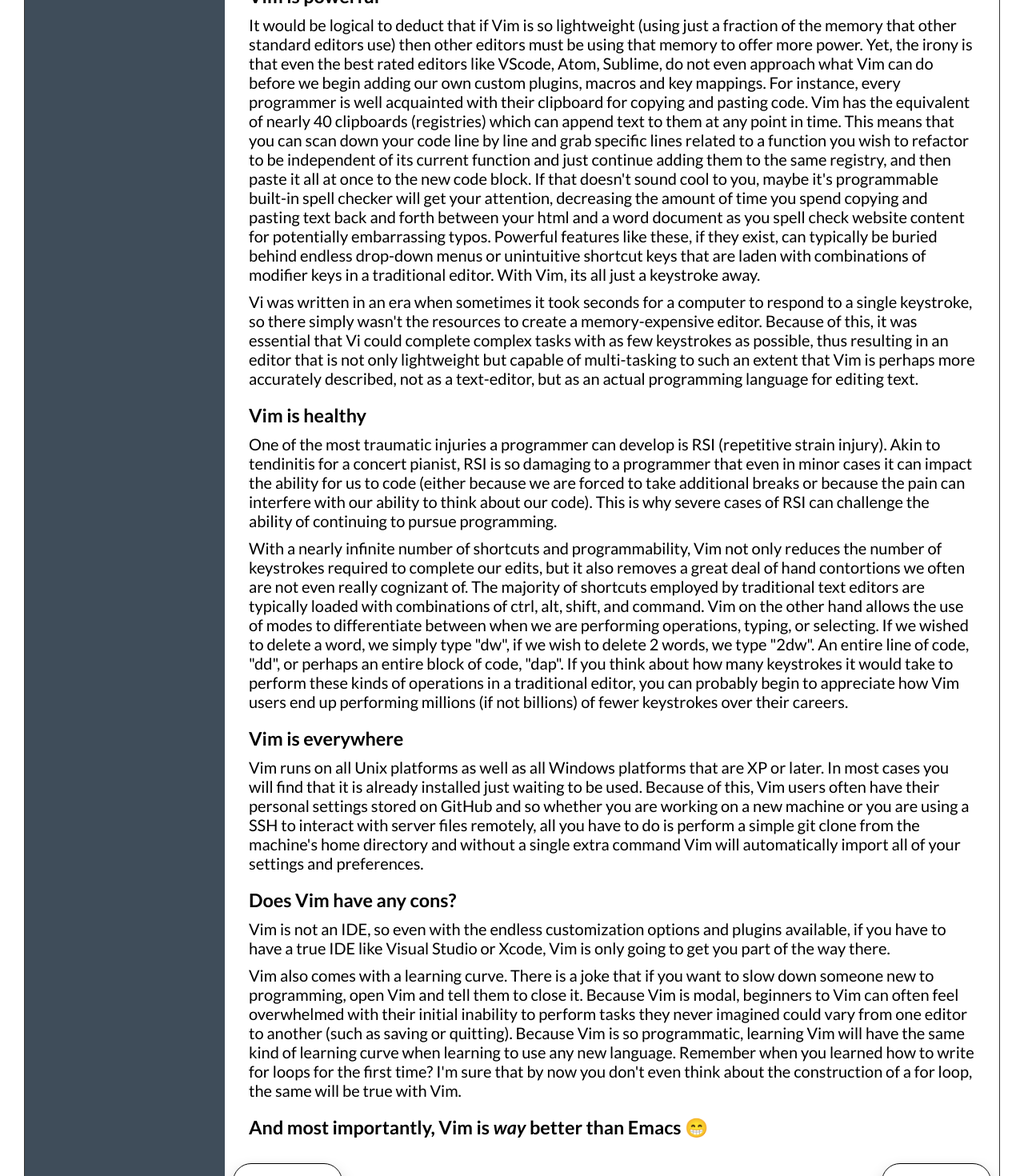
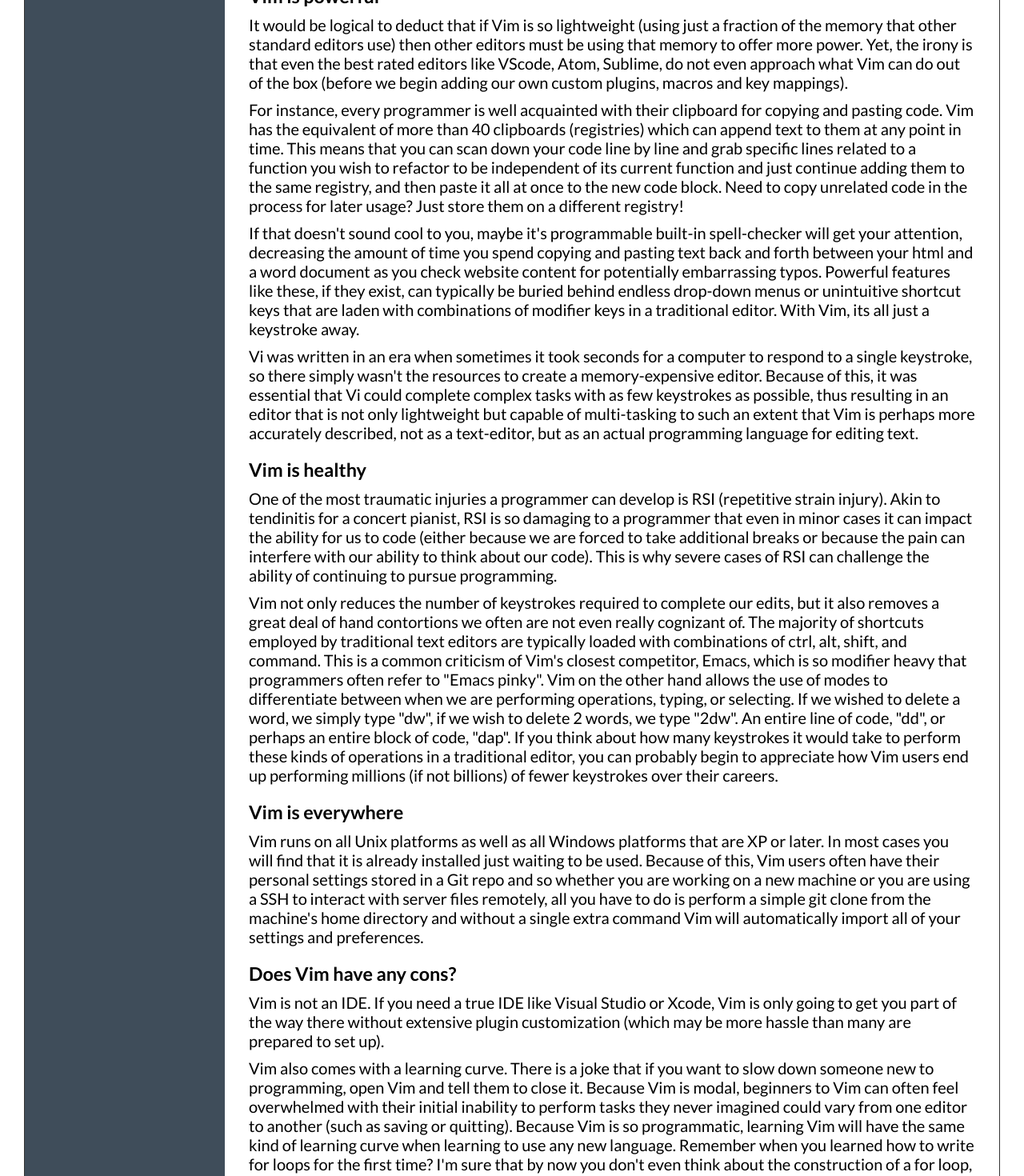
Before and after one commit to prescottbreeden/vim_module, a React app in the folder front_end/: page /2 in a window 1280 px wide. Shown: the part 1240-2710 px from the top of the page at 80% size. Built offline with nearby package versions, Linux system fonts and the light colour scheme.

Commit message:
more edits, overview is reading better now but could probably be slimmed down now

```diff
--- a/front_end/src/components/VimOverview.jsx
+++ b/front_end/src/components/VimOverview.jsx
@@ -92,19 +92,25 @@
           just a fraction of the memory that other standard editors use) then
           other editors must be using that memory to offer more power. Yet, the
           irony is that even the best rated editors like VScode, Atom, Sublime,
-          do not even approach what Vim can do before we begin adding our own
-          custom plugins, macros and key mappings. For instance, every programmer
-          is well acquainted with their clipboard for copying and pasting code.
-          Vim has the equivalent of nearly 40 clipboards (registries) which can append
-          text to them at any point in time. This means that you can scan down
-          your code line by line and grab specific lines related to a function you wish to
-          refactor to be independent of its current function and just continue
-          adding them to the same registry, and then paste it all at once to the new
-          code block.
-          If that doesn't sound cool to you, maybe it's programmable built-in spell
-          checker will get your attention, decreasing the amount of time you
-          spend copying and pasting text back and forth between your html and
-          a word document as you spell check website content for potentially
+          do not even approach what Vim can do out of the box (before we begin
+          adding our own custom plugins, macros and key mappings).
+        </p>
+        <p className="module__text">
+          For instance, every programmer is well acquainted with their clipboard
+          for copying and pasting code. Vim has the equivalent of more than 40
+          clipboards (registries) which can append text to them at any point in
+          time. This means that you can scan down your code line by line and grab
+          specific lines related to a function you wish to refactor to be
+          independent of its current function and just continue adding them to
+          the same registry, and then paste it all at once to the new code block.
+          Need to copy unrelated code in the process for later usage? Just store
+          them on a different registry!
+        </p>
+        <p className="module__text">
+          If that doesn't sound cool to you, maybe it's programmable built-in
+          spell-checker will get your attention, decreasing the amount of time
+          you spend copying and pasting text back and forth between your html
+          and a word document as you check website content for potentially
           embarrassing typos. Powerful features like these, if they exist, can
           typically be buried behind endless drop-down menus or unintuitive
           shortcut keys that are laden with combinations of modifier keys in a
@@ -133,12 +139,13 @@
           of continuing to pursue programming.
         </p>
         <p className="module__text">
-          With a nearly infinite number of shortcuts and programmability, Vim
-          not only reduces the number of keystrokes required to complete our
+          Vim not only reduces the number of keystrokes required to complete our
           edits, but it also removes a great deal of hand contortions we often
           are not even really cognizant of. The majority of shortcuts employed
           by traditional text editors are typically loaded with combinations of
-          ctrl, alt, shift, and command. Vim on the other hand allows the use of
+          ctrl, alt, shift, and command. This is a common criticism of Vim's
+          closest competitor, Emacs, which is so modifier heavy that programmers
+          often refer to "Emacs pinky". Vim on the other hand allows the use of
           modes to differentiate between when we are performing operations, typing,
           or selecting. If we wished to delete a word, we simply type "dw", if
           we wish to delete 2 words, we type "2dw". An entire line of code, "dd",
@@ -155,8 +162,8 @@
           Vim runs on all Unix platforms as well as all Windows platforms that
           are XP or later. In most cases you will find that it is already installed
           just waiting to be used. Because of this, Vim users often have their
-          personal settings stored on GitHub and so whether you are working on
-          a new machine or you are using a SSH to interact with server files
+          personal settings stored in a Git repo and so whether you are working
+          on a new machine or you are using a SSH to interact with server files
           remotely, all you have to do is perform a simple git clone from the
           machine's home directory and without a single extra command Vim will
           automatically import all of your settings and preferences.
@@ -165,9 +172,10 @@
           Does Vim have any cons?
         </h3>
         <p className="module__text">
-          Vim is not an IDE, so even with the endless customization options and
-          plugins available, if you have to have a true IDE like Visual Studio
-          or Xcode, Vim is only going to get you part of the way there.
+          Vim is not an IDE. If you need a true IDE like Visual Studio or Xcode,
+          Vim is only going to get you part of the way there without extensive
+          plugin customization (which may be more hassle than many are prepared
+          to set up).
         </p>
         <p className="module__text">
           Vim also comes with a learning curve. There is a joke that if you want
```
